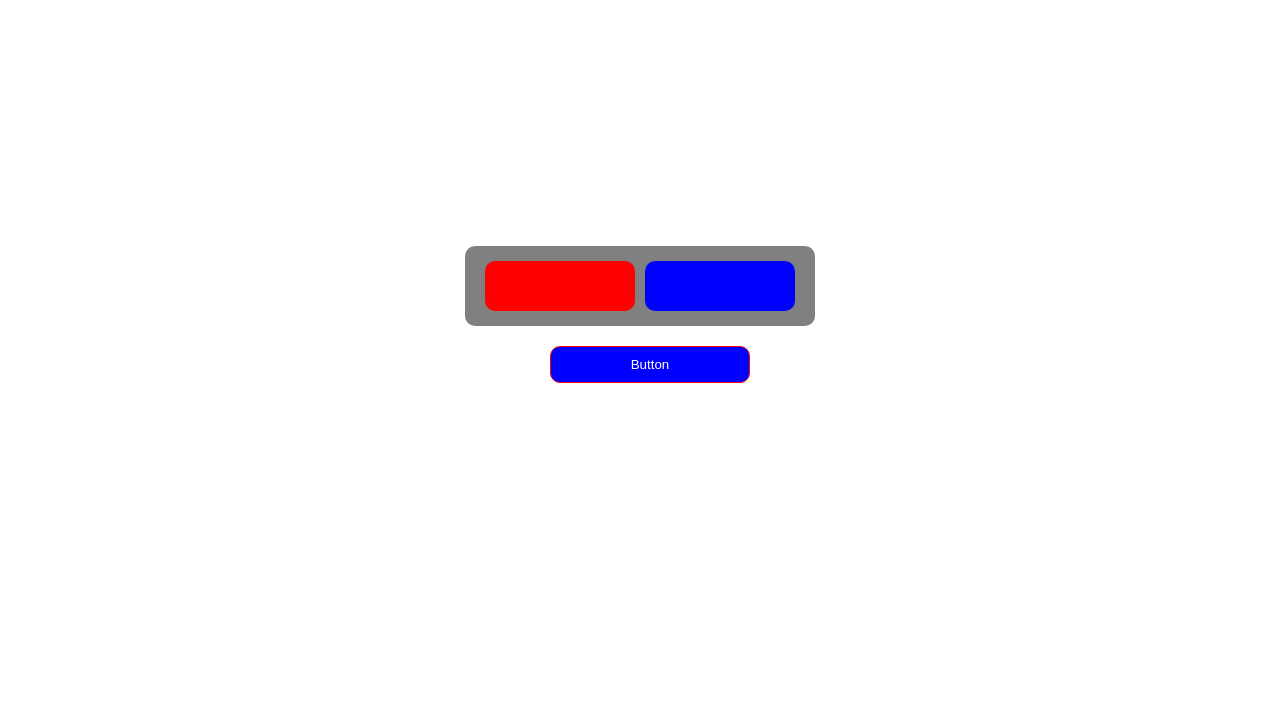
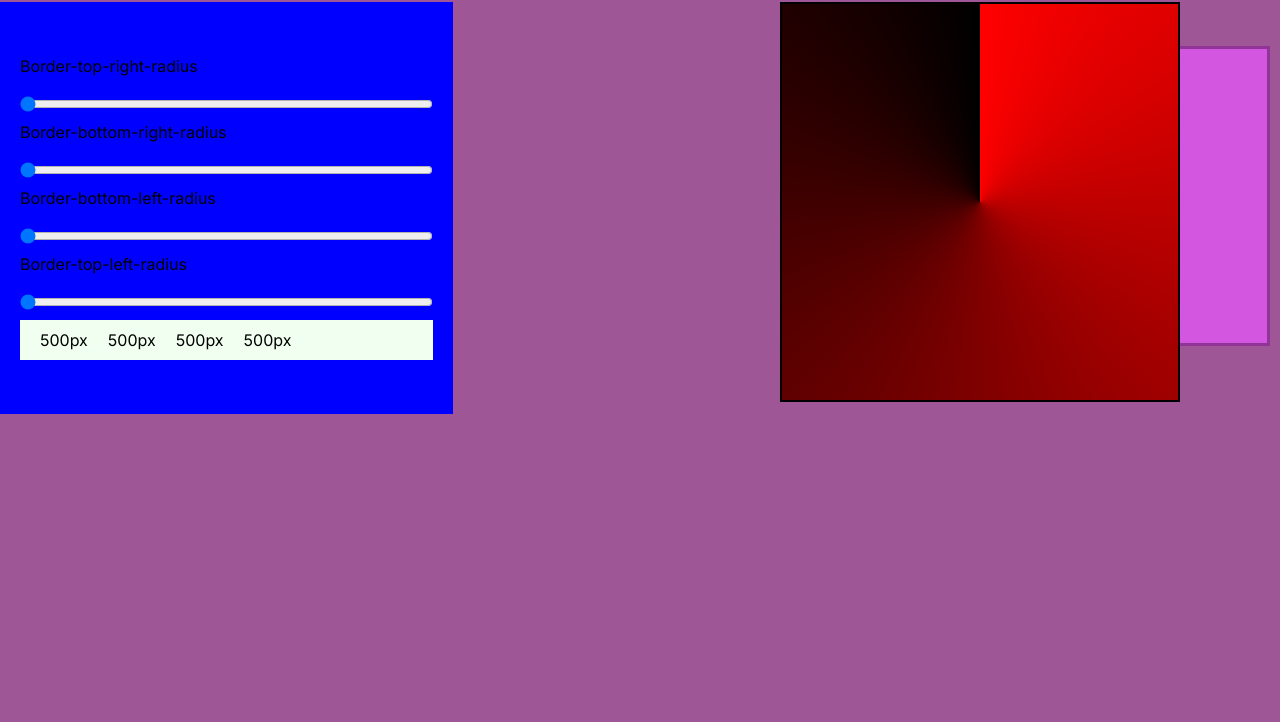
Before and after one commit to abdulazizbek001/JavaScript-btn-, a plain HTML site: page index.html in a window 1280 px wide. Shown: the part 94-816 px from the top of the page. Drawn offline with Linux system fonts and the light colour scheme.

Commit message:
JavaScript

```diff
--- a/index.html
+++ b/index.html
@@ -1,15 +1,49 @@
 <!DOCTYPE html>
 <html lang="en">
+
 <head>
     <meta charset="UTF-8">
     <meta name="viewport" content="width=device-width, initial-scale=1.0">
-    <title>Youtube</title>
+    <link rel="stylesheet" href="./style.css">
+    <title>Border radius generator</title>
 </head>
+
 <body>
 
+    <div class="container">
+        <header class="header">
+            <h1 class="header-title">Border radius generator</h1>
+        </header>
+        <main>
+            <span class="span-before"></span>
+            <section class="wrapper">
+                <div class="wrap">
+                    <p>Border-top-right-radius</p>
+                    <br>
+                    <input class="input-y" type="range" value="0" min="0" max="500">
+                    <p>Border-bottom-right-radius</p>
+                    <br>
+                    <input class="input-x" type="range" value="0" min="0" max="500">
+                    <p>Border-bottom-left-radius</p>
+                    <br>
+                    <input class="input-d" type="range" value="0" min="0" max="500">
+                    <p>Border-top-left-radius</p>
+                    <br>
+                    <input class="input-z" type="range" value="0" min="0" max="500">
+                    <div class="rezults">
+                        <span class="rezult"></span>
+                        <span class="rezult1"></span>
+                        <span class="rezult2"></span>
+                        <span class="rezult3"></span>
+                    </div>
+                </div>
+                <div class="box"></div>
+            </section>
+        </main>
+    </div>
 
-
-    <script src="./js/script.js"></script>
+    <script src="./js/app.js"></script>
 
 </body>
+
 </html>
--- /dev/null
+++ b/js/app.js
@@ -0,0 +1,57 @@
+const elBox = document.querySelector('.box');
+const elInputX = document.querySelector('.input-x');
+const elInputY = document.querySelector('.input-y');
+const elInputZ = document.querySelector('.input-z');
+const elInputD = document.querySelector('.input-d');
+const elRezult = document.querySelector('.rezult');
+const elRezult1 = document.querySelector('.rezult1');
+const elRezult2 = document.querySelector('.rezult2');
+const elRezult3 = document.querySelector('.rezult3');
+const elSpanBefore = document.querySelector('.span-before');
+
+elRezult.textContent = '500px';
+elRezult1.textContent = '500px';
+elRezult2.textContent = '500px';
+elRezult3.textContent = '500px';
+
+elInputX.addEventListener('input', () => {
+    elRezult2.textContent = elInputX.value + 'px';
+    elRezult2.style.display = 'inline-block';
+    elBox.style.borderBottomRightRadius = elInputX.value + 'px';
+    elSpanBefore.style.borderBottomRightRadius = elInputX.value + 'px';
+})
+
+
+elInputY.addEventListener('input', () => {
+    elRezult1.textContent = elInputY.value + 'px';
+    elRezult1.style.display = 'inline-block';
+    elBox.style.borderTopRightRadius = elInputY.value + 'px';
+    elSpanBefore.style.borderTopRightRadius = elInputY.value + 'px';
+})
+
+
+elInputZ.addEventListener('input', () => {
+    elRezult.textContent = elInputZ.value + 'px';
+    elBox.style.borderTopLeftRadius = elInputZ.value + 'px';
+    elSpanBefore.style.borderTopLeftRadius = elInputZ.value + 'px';
+})
+
+
+elInputD.addEventListener('input', () => {
+    elRezult3.textContent = elInputD.value + 'px';
+    elRezult3.style.display = 'inline-block';
+    elBox.style.borderBottomLeftRadius = elInputD.value + 'px';
+    elSpanBefore.style.borderBottomLeftRadius = elInputD.value + 'px';
+})
+
+function Before() {
+    elSpanBefore.style.cssText = `
+                transition: all 1s ease;
+            `
+    elSpanBefore.style.borderBottomRightRadius = elInputX.value + 'px';
+    elSpanBefore.style.borderTopRightRadius = elInputY.value + 'px';
+    elSpanBefore.style.borderTopLeftRadius = elInputZ.value + 'px';
+    elSpanBefore.style.borderBottomLeftRadius = elInputD.value + 'px';
+}
+
+Before();
--- a/js/script.js
+++ /dev/null
@@ -1,105 +0,0 @@
-const elBody = document.querySelector('body');
-const elWrap = document.createElement('div');
-const elBox = document.createElement('div');
-const elRed = document.createElement('div');
-const elBlue = document.createElement('div');
-const elBtn = document.createElement('button');
-
-elBody.append(elWrap);
-elWrap.append(elBox, elBtn);
-elBox.append(elRed, elBlue);
-
-// ============================= BODY START ============================= //
-
-elBody.style.cssText = `
-    display: flex;
-    align-items: center;
-    justify-content: center;
-    height: 100vh;
-`
-
-// ============================= BODY END ============================= //
-
-// ============================= BOX START ============================= //
-
-elBox.style.cssText = `
-    width: 350px;
-    height: 80px;
-    display: flex;
-    align-items: center;
-    justify-content: center;
-    gap: 0 10px;
-    border-radius: 10px;
-    background-color: grey;
-    margin-bottom: 20px;
-`
-
-// ============================= BOX END ============================= //
-
-// ============================= RED START ============================= //
-
-elRed.style.cssText = `
-    width: 150px;
-    height: 50px;
-    border-radius: 10px;
-    background-color: red;
-`
-
-// ============================= RED END ============================= //
-
-// ============================= BLUE START ============================= //
-
-elBlue.style.cssText = `
-    width: 150px;
-    height: 50px;
-    border-radius: 10px;
-    background-color: blue;
-`
-
-// ============================= BLUE END ============================= //
-
-// ============================= BTN START ============================= //
-
-elBtn.textContent = 'Button';
-elBtn.style.cssText = `
-    width: 200px;
-    margin-left: 85px;
-    color: white;
-    padding: 10px 30px;
-    border: 1px solid red;
-    border-radius: 10px;
-    background-color: blue;
-    cursor: pointer;
-`
-
-// elBtn.addEventListener('click', () => {
-//     setInterval(() => {
-//         elRed.style.backgroundColor = 'blue';
-//         elBlue.style.backgroundColor = 'red';
-//     }, 500);
-// })
-
-elBtn.addEventListener('click', () => {
-    setInterval(() => {
-
-        if (elRed.style.backgroundColor = 'red') {
-            elRed.style.backgroundColor = 'blue';
-        } else if (elRed.style.backgroundColor = 'blue') {
-            elRed.style.backgroundColor = 'red';
-        }
-
-        if (elBlue.style.backgroundColor = 'blue') {
-            elBlue.style.backgroundColor = 'red';
-        } else if (elBlue.style.backgroundColor = 'red') {
-            elBlue.style.backgroundColor = 'blue';
-        }
-
-    }, 10);
-})
-
-ism = 'Abdulaziz'
-
-print(ism);
-
-
-// ============================= BTN END ============================= //
--- /dev/null
+++ b/style.css
@@ -0,0 +1,126 @@
+@import url('https://fonts.googleapis.com/css2?family=Inter&display=swap');
+* {
+   margin: 0;
+   padding: 0;
+   box-sizing: border-box;
+}
+
+body {
+   font-family: 'Inter', sans-serif;
+   background-color: #9e5697;
+}
+
+ul {
+   list-style: none;
+}
+
+a {
+   display: inline-block;
+   text-decoration: none;
+}
+
+img {
+   display: inline-block;
+}
+
+span {
+   display: inline-block;
+}
+
+button {
+   cursor: pointer;
+}
+
+.container {
+   width: 1100px;
+   margin: 0 auto;
+   padding: 0 20px;
+}
+
+/*============================= HEADER START =============================*/
+
+.header {
+   padding: 20px 0;
+   margin-bottom: 40px;
+}
+
+.header-title {
+   text-align: center;
+   color: white;
+   font-size: 50px;
+}
+
+/*============================= HEADER END =============================*/
+
+/*============================= MAIN START =============================*/
+
+.span-before {
+   border: 3px solid #8c2699;
+   background-color: #ea57ff;
+   height: 300px;
+   opacity: 0.7;
+   right: 10px;
+   position: absolute;
+   transition: all 1s ease;
+   width: 300px;
+}
+
+.wrapper {
+   display: flex;
+   align-items: center;
+   justify-content: center;
+}
+
+.wrap {
+   padding: 54px 20px;
+   position: absolute;
+   top: 96px;
+   left: 0;
+   background-color: blue;
+}
+
+.box {
+   position: absolute;
+   top: 96px;
+   right: 100px;
+   width: 400px;
+   height: 400px;
+   border: 2px solid black;
+   background: conic-gradient(red, black);
+}
+
+.input-x {
+   width: 413px;
+   margin-bottom: 10px;
+}
+
+.input-y {
+   width: 413px;
+   margin-bottom: 10px;
+}
+
+.input-z {
+   width: 413px;
+   margin-bottom: 10px;
+}
+
+.input-d {
+   width: 413px;
+   margin-bottom: 10px;
+}
+
+.rezults {
+   display: flex;
+   gap: 0 20px;
+   padding: 10px 20px;
+   background-color: honeydew;
+}
+
+.box2 {
+   width: 200px;
+   height: 200px;
+   background-color: rebeccapurple;
+   border-radius: 500px 0px 500px 0px;
+}
+
+/*============================= MAIN END =============================*/
```
